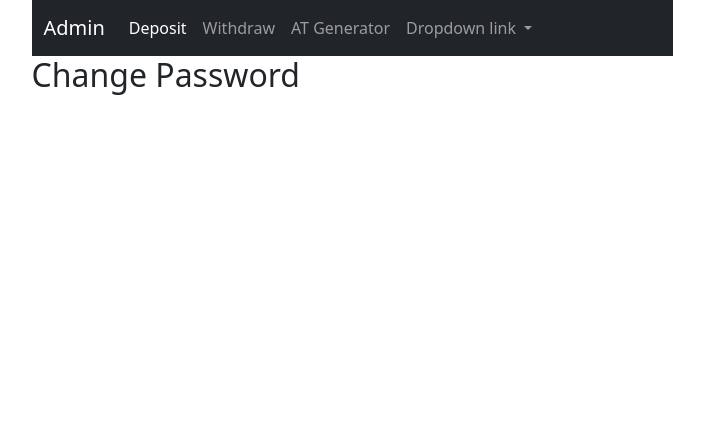
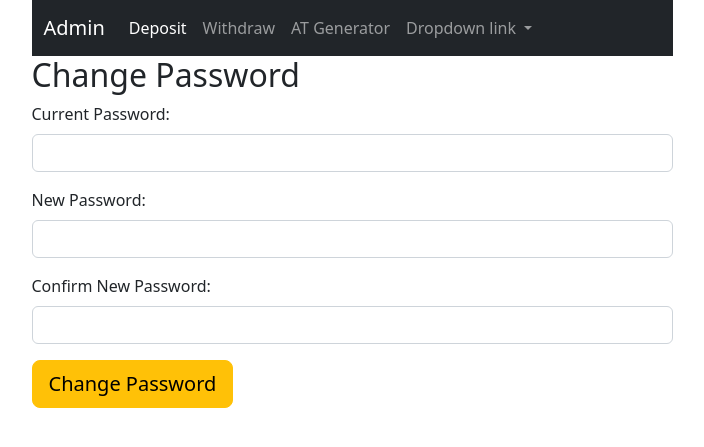
Before and after one commit to obeidarash/scam, a Django app: page /change-password in a window 1280 px wide. Shown: the top 447 px of the page, without its empty margins (288-992 px from the left). Run offline with Django 4.2, Linux system fonts and the light colour scheme; a user stored in the database is signed in; parts of the project's set-up code (start-up, migrations or seed data) failed here and were passed over; some libraries are stand-ins or nearby versions.

Commit message:
create change password form

```diff
--- a/templates/users/change-password.html
+++ b/templates/users/change-password.html
@@ -10,5 +10,42 @@
 
     <h2>Change Password</h2>
 
+    <form action="{% url 'users:change_password' %}" method="POST">
+        {% csrf_token %}
 
+        <div class="mb-3">
+            <label for="{{ change_password_form.old_password.id_for_label }}" class="form-label">Current
+                Password: </label>
+            {{ change_password_form.old_password|add_error_class:"is-invalid" }}
+            {% for error in change_password_form.old_password.errors %}
+                <div id="{{ change_password_form.old_password.id_for_label }}" class="invalid-feedback">
+                    {{ error }}
+                </div>
+            {% endfor %}
+        </div>
+
+        <div class="mb-3">
+            <label for="{{ change_password_form.new_password.id_for_label }}" class="form-label">New Password: </label>
+            {{ change_password_form.new_password|add_error_class:"is-invalid" }}
+            {% for error in change_password_form.new_password.errors %}
+                <div id="{{ change_password_form.new_password.id_for_label }}" class="invalid-feedback">
+                    {{ error }}
+                </div>
+            {% endfor %}
+        </div>
+
+        <div class="mb-3">
+            <label for="{{ change_password_form.re_new_password.id_for_label }}" class="form-label">Confirm New
+                Password: </label>
+            {{ change_password_form.re_new_password|add_error_class:"is-invalid" }}
+            {% for error in change_password_form.re_new_password.errors %}
+                <div id="{{ change_password_form.fullnare_new_passwordme.id_for_label }}" class="invalid-feedback">
+                    {{ error }}
+                </div>
+            {% endfor %}
+        </div>
+
+    <button class="btn btn-lg btn-warning" type="submit">Change Password</button>
+
+    </form>
 {% endblock %}
--- a/templates/users/profile.html
+++ b/templates/users/profile.html
@@ -21,6 +21,9 @@
                     {{ error }}
                 </div>
             {% endfor %}
+          <div id="{{ profile_form.email.id_for_label }}" class="form-text">
+              <a href="{% url 'users:change_email' %}">Change Email</a>
+            </div>
         </div>
 
         <div class="mb-3">
@@ -41,7 +44,8 @@
                     {{ error }}
                 </div>
             {% endfor %}
-            <div id="{{ profile_form.phone.id_for_label }}" class="form-text">We'll never share your email with anyone
+            <div id="{{ profile_form.phone.id_for_label }}" class="form-text">We'll never share your email with <a
+                    href="#">anyone</a>
                 else.
             </div>
         </div>
--- a/users/forms.py
+++ b/users/forms.py
@@ -4,6 +4,39 @@ from django.core import validators
 from access_token.models import AccessToken
 from django_countries.widgets import CountrySelectWidget
 from django_countries.fields import CountryField
+
+
+class ChangePasswordForm(forms.Form):
+    old_password = forms.CharField(widget=forms.PasswordInput(
+        attrs={
+            'placeholder': '',
+            'name': 'old_password',
+            'id': 'old_password',
+            'class': 'form-control'
+        }
+    ))
+
+    new_password = forms.CharField(widget=forms.PasswordInput(
+        attrs={
+            'placeholder': '',
+            'name': 'new_password',
+            'id': 'new_password',
+            'class': 'form-control'
+        }
+    ))
+
+    re_new_password = forms.CharField(widget=forms.PasswordInput(
+        attrs={
+            'placeholder': '',
+            'name': 're_new_password',
+            'id': 're_new_password',
+            'class': 'form-control'
+        }
+    ))
+
+    # todo: Validate change password form
+    # check for new pass - is it correct or no?
+    # check if both new and re_new password is match
 
 
 class ProfileForm(forms.Form):
--- a/users/views.py
+++ b/users/views.py
@@ -1,6 +1,6 @@
 from django.shortcuts import render, redirect
 from django.contrib.auth import authenticate, login, logout
-from .forms import LoginForm, RegisterForm, ProfileForm
+from .forms import LoginForm, RegisterForm, ProfileForm, ChangePasswordForm
 from django.contrib import messages
 from .models import User
 import uuid
@@ -34,8 +34,15 @@ def profile(request):
 
 @login_required(login_url='/login')
 def change_password(request):
+    change_password_form = ChangePasswordForm(request.POST or None)
+
+    if request.method == "POST":
+        if change_password_form.is_valid():
+            # todo: change password
+            pass
+
     context = {
-
+        'change_password_form': change_password_form,
     }
     return render(request, 'users/change-password.html', context)
 
```
